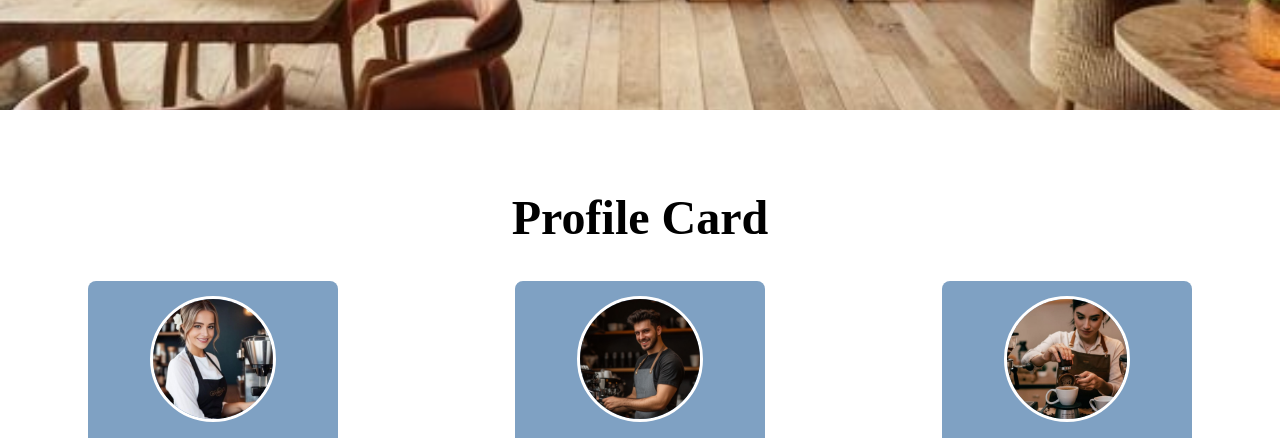
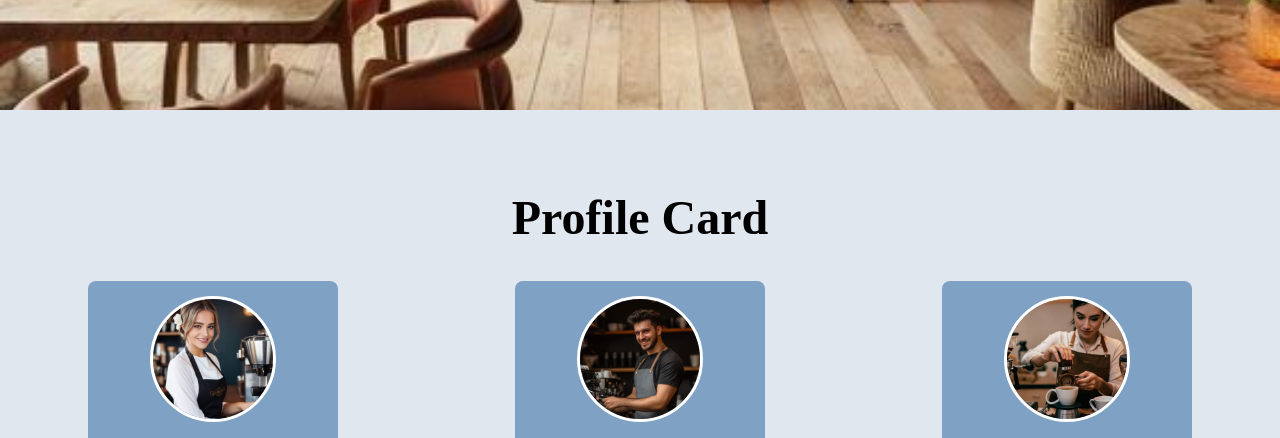
Before and after one commit to BezaCoder/code-craft, a plain HTML site: page CSS01/index.html in a window 1280 px wide. Shown: the part 690-1128 px from the top of the page. Drawn offline with nearby package versions, Linux system fonts and the light colour scheme.

Commit message:
Update style.css with new styles

```diff
--- a/CSS01/style.css
+++ b/CSS01/style.css
@@ -115,6 +115,7 @@ h1 {
 }
 .team {
   padding: 40px 0;
+  background-color: #e0e7ee;
 }
 .team .container {
   display: flex;
```
